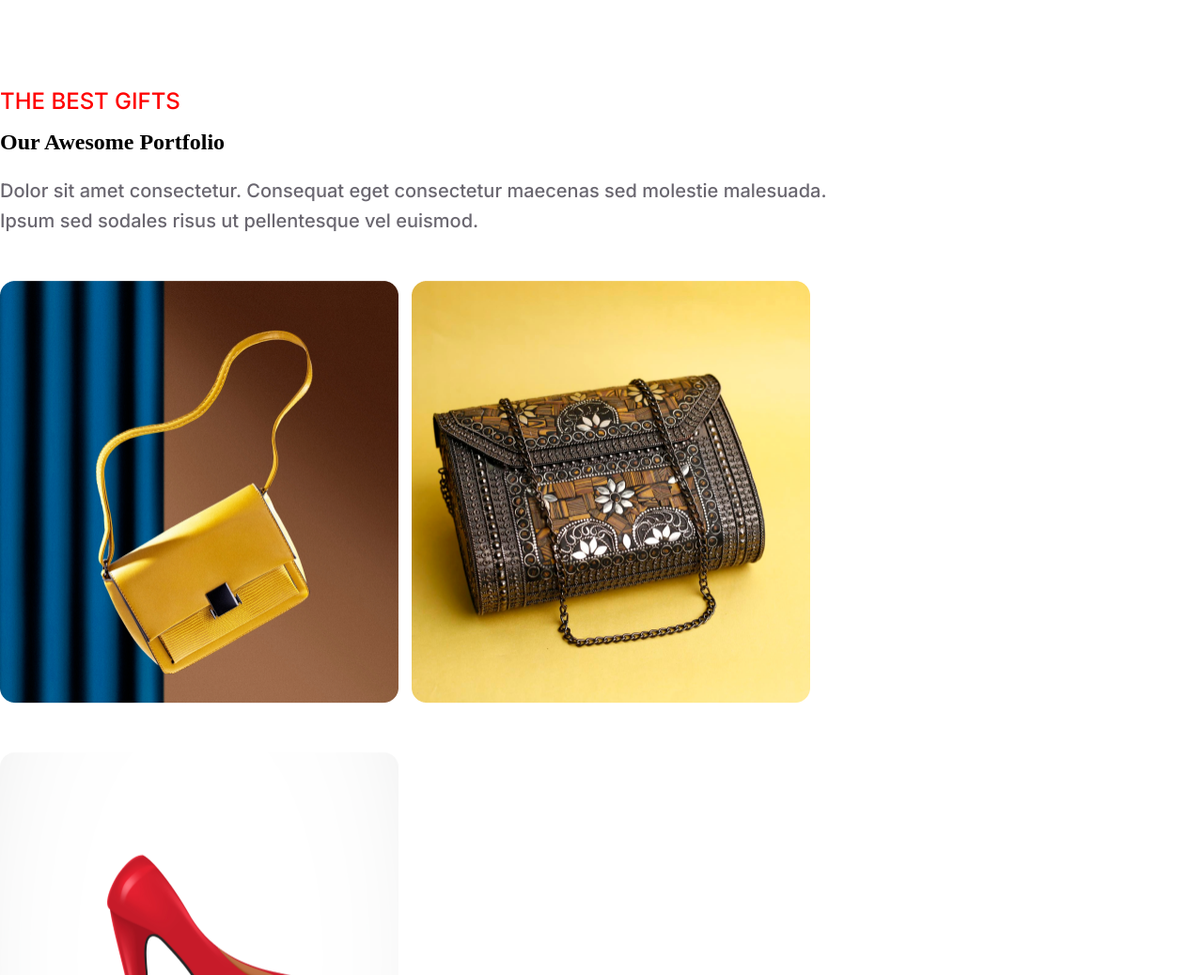
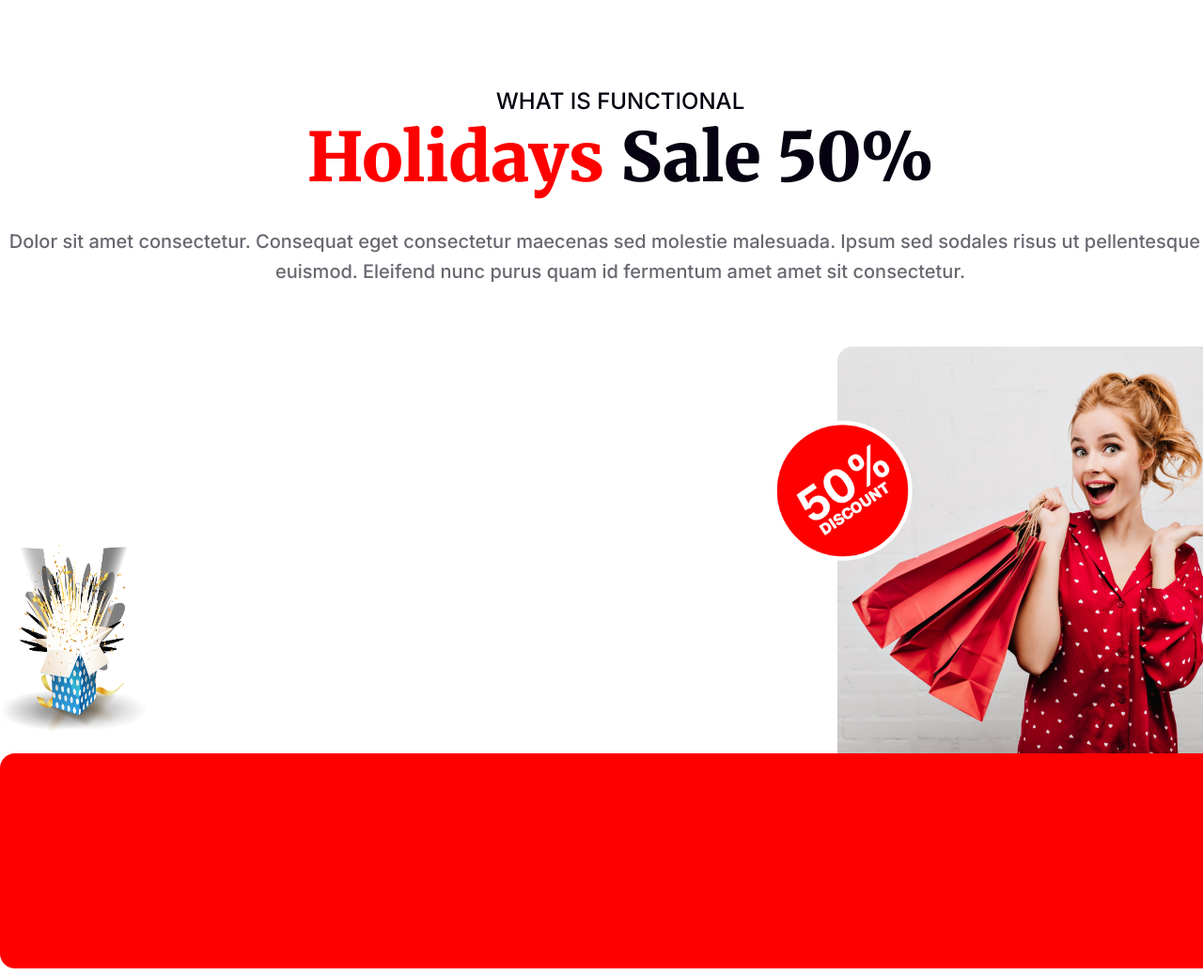
Before and after one commit to far-han12/1st-Assignment, a plain HTML site: page index.html in a window 1280 px wide. Shown: the part 3480-4518 px from the top of the page at 94% size. Drawn offline with Linux system fonts and the light colour scheme.

Commit message:
created the holiday section

```diff
--- a/index.html
+++ b/index.html
@@ -74,6 +74,29 @@
         </div>
     </section>
 
+    <!-- holiday section bonus -->
+    <section>
+        <div class="main-holiday">
+            <div class="upper-div">
+                <p>WHAT IS FUNCTIONAL</p>
+                <h2><span>Holidays</span><span id="first"> Sale 50%</span> </h2>
+                <p id="second">Dolor sit amet consectetur. Consequat eget consectetur maecenas sed
+                    molestie malesuada. Ipsum sed sodales risus ut pellentesque vel euismod. Eleifend nunc purus quam id fermentum amet amet sit consectetur.</p>
+            </div>
+
+            <div class="mid-div">
+                <img id="third" src="resources/Rectangle 1.png" alt="">
+              <div class="discount"> <img id="fourth" src ="resources/Group 44.png" alt=""></div>
+
+            </div>
+            <div class="lower-div">
+                <img id="fifth" src="resources/Group 75.png" alt="">
+                <img id="sixth" src="resources/Rectangle 2.png" alt="">
+
+            </div>
+        </div>
+    </section>
+
 <!-- portfolio section -->
     <section>
         <div class="main-portfolio">
--- a/style.css
+++ b/style.css
@@ -426,3 +426,75 @@ hr {
   align-items: center;
   margin-left: 140px;
 }
+.main-holiday{
+  margin: auto;
+  width: 1320px;
+  margin-bottom: 120px;
+}
+.upper-div{color: #070211;
+  font-family: Inter;
+  font-size: 24px;
+  font-style: normal;
+  font-weight: 500;
+  line-height: normal;
+  text-align: center;
+
+}
+span{
+  color: #F00;
+text-align: center;
+font-family: "Merriweather", serif;
+font-size: 72px;
+font-style: normal;
+font-weight: 900;
+line-height: normal;
+
+}
+#first{color: #070211;
+  font-family: "Merriweather", serif;
+  font-size: 72px;
+  font-style: normal;
+  font-weight: 900;
+  line-height: normal;
+
+}
+#second{
+  color: rgba(7, 2, 17, 0.60);
+text-align: center;
+font-family: "Inter", sans-serif;
+font-size: 20px;
+font-style: normal;
+font-weight: 500;
+line-height: 32px;
+margin-bottom: 64px;
+margin-top: 28px;
+}
+.mid-div{
+  display: flex;
+  justify-content: right;
+}
+#third{
+  width: 429px;
+height: 433px;
+position: absolute;
+/* right: --150px; */
+}
+#fourth{
+  position: relative;
+  top: 50px;
+  left:-320px;
+  width: 206.841px;
+height: 206.841px;
+
+}
+#fifth{
+  width: 156.602px;
+  height: 208.54px;
+}
+
+
+#sixth{
+  width: 1320px;
+height: 229px;
+margin-top: 10px;
+}
```
